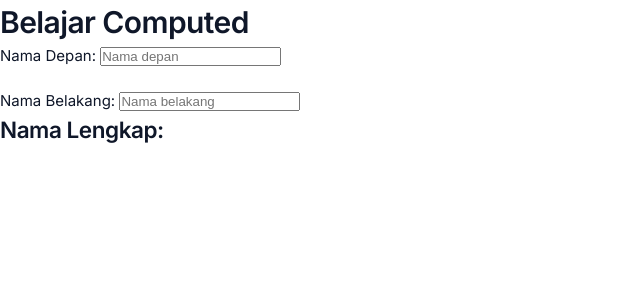
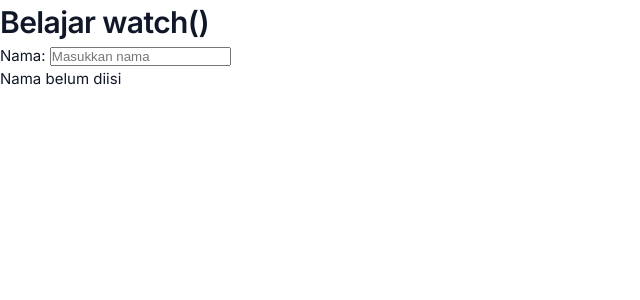
Before and after one commit to FaletehanAlF/belajar-vue, a Vue app: page / in a window 1280 px wide. Shown: the top 300 px of the page, without its empty margins (0-640 px from the left). Built offline with nearby package versions, Linux system fonts and the light colour scheme.

Commit message:
feat: learn watch

```diff
--- a/src/App.vue
+++ b/src/App.vue
@@ -1,48 +1,35 @@
 <script setup lang="ts">
-import { ref, computed } from 'vue'
+import { ref, watch } from 'vue'
 
-const firstName = ref('')
-const lastName = ref('')
+const name = ref('')
+const message = ref('Nama belum diisi')
 
-const fullName = computed(() => {
-  return `${firstName.value} ${lastName.value}`.trim()
+watch(name, (newName) => {
+  if (newName === '') {
+    message.value = 'Nama belum diisi'
+  } else {
+    message.value = `Nama berubah menjadi: ${newName}`
+  }
 })
 </script>
 
 <template>
   <div>
-    <h1>Belajar Computed</h1>
+    <h1>Belajar watch()</h1>
 
-    <div>
-      <label for="firstName">
-        Nama Depan:
-      </label>
+    <label for="name">
+      Nama:
+    </label>
 
-      <input
-        id="firstName"
-        v-model="firstName"
-        type="text"
-        placeholder="Nama depan"
-      >
-    </div>
+    <input
+      id="name"
+      v-model="name"
+      type="text"
+      placeholder="Masukkan nama"
+    >
 
-    <br>
-
-    <div>
-      <label for="lastName">
-        Nama Belakang:
-      </label>
-
-      <input
-        id="lastName"
-        v-model="lastName"
-        type="text"
-        placeholder="Nama belakang"
-      >
-    </div>
-
-    <h2>
-      Nama Lengkap: {{ fullName }}
-    </h2>
+    <p>
+      {{ message }}
+    </p>
   </div>
 </template>
```
